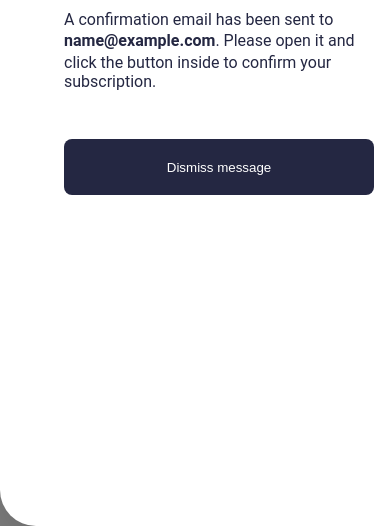
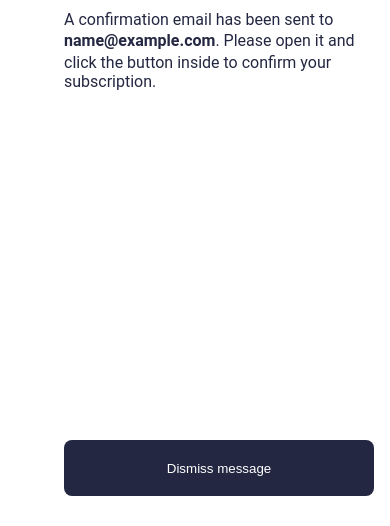
Before and after one commit to IdoFeffer/Newsletter, a plain HTML site: page index.html in a window 390 px wide. Both pictures are taken after typing "name@example.com" into the empty fields and a click on the button "Subscribe to monthly newsletter". Shown: the part 318-844 px from the top of the page. Drawn offline with Linux system fonts and the light colour scheme.

Commit message:
Mobile update

```diff
--- a/css/modal.css
+++ b/css/modal.css
@@ -21,6 +21,14 @@
   max-width: 504px;
   box-shadow: 0 20px 60px rgba(0, 0, 0, 0.2);
 }
+@media (max-width: 670px) {
+  .modal-dialog {
+    width: 100%;
+    height: 100%;
+    border-radius: 0px;
+
+  }
+}
 
 .modal-inside {
   padding: var(--spacing-800);
@@ -43,3 +51,7 @@
   font-size: var(--fs-2);
   line-height: var(--lh-normal);
 }
+
+.modal-close {
+  margin-top:  25em !important;
+}
--- a/css/responsive.css
+++ b/css/responsive.css
@@ -43,6 +43,6 @@
   .modal-dialog {
     width: 100%;
     height: 100%;
-    border-radius: 0;
+    border-radius: 0px;
   }
 }
```
